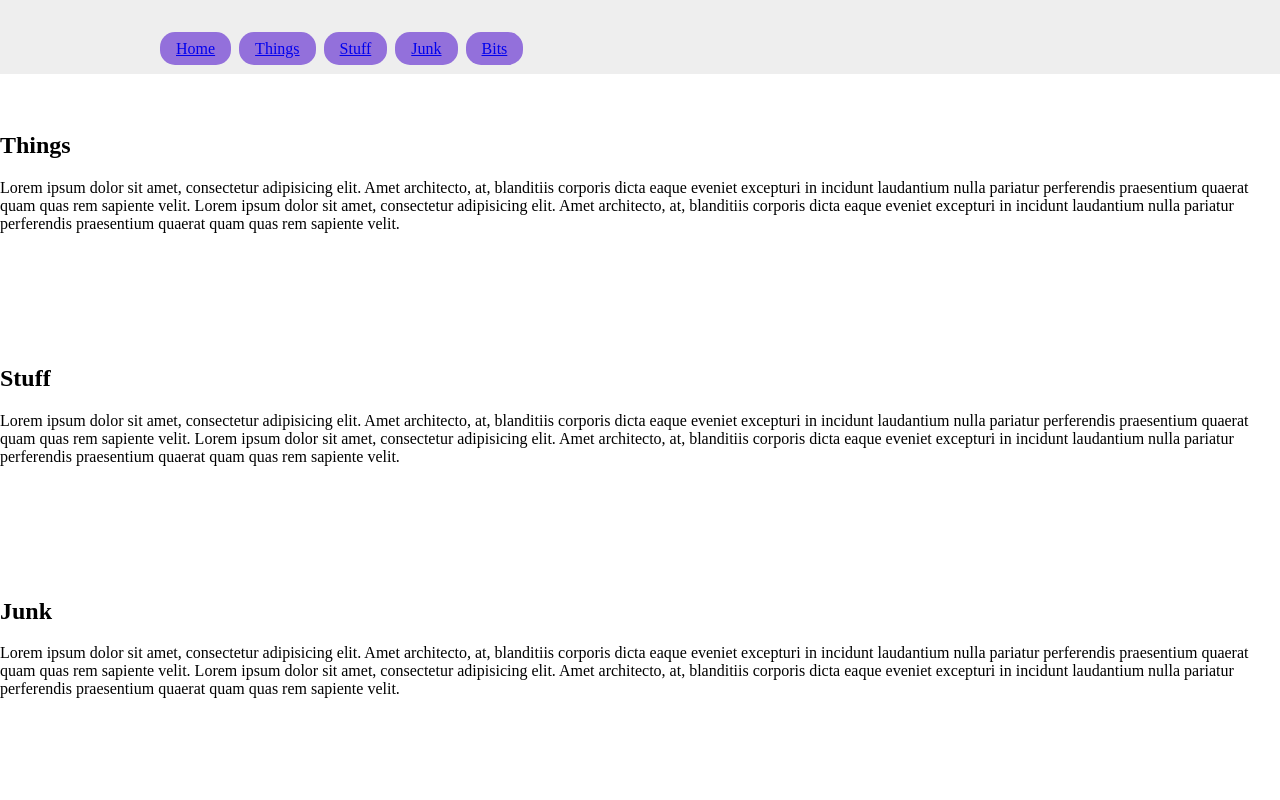
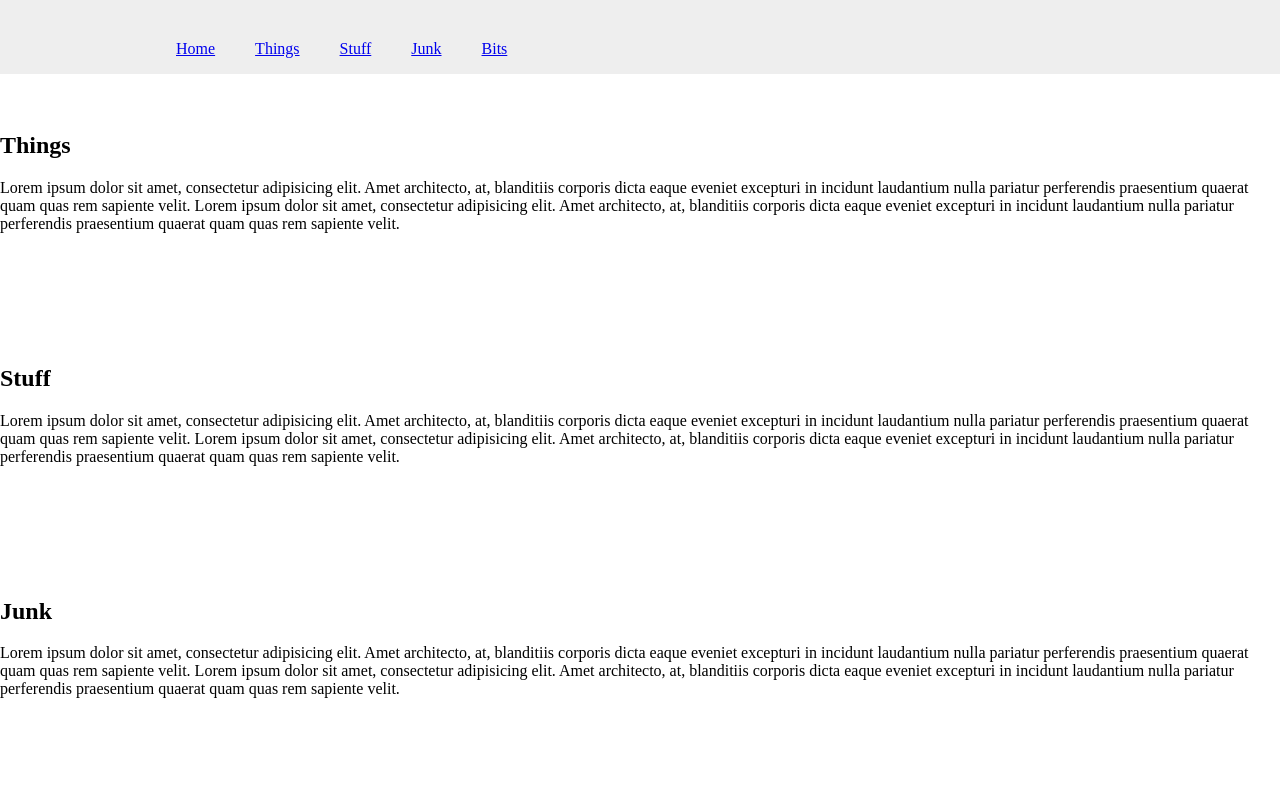
Before and after one commit to sueyieu/anchored-links, a plain HTML site: page index.html in a window 1280 px wide. Shown: the top 800 px of the page. Drawn offline with Linux system fonts and the light colour scheme.

Commit message:
changed link colors

```diff
--- a/styles.css
+++ b/styles.css
@@ -39,7 +39,7 @@ nav ul li{
 
 nav ul li a{
     padding:.5em 1em;
-    background:mediumpurple;
+    background:mediumsky;
     border-radius:15px;
 }
 
```
